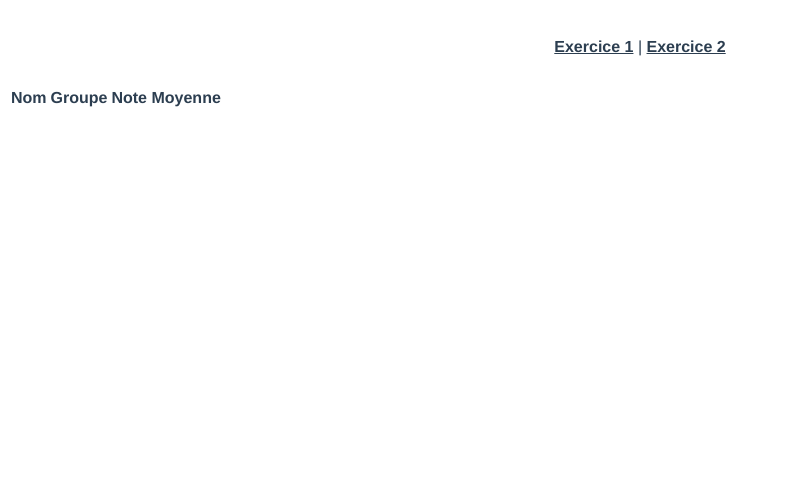
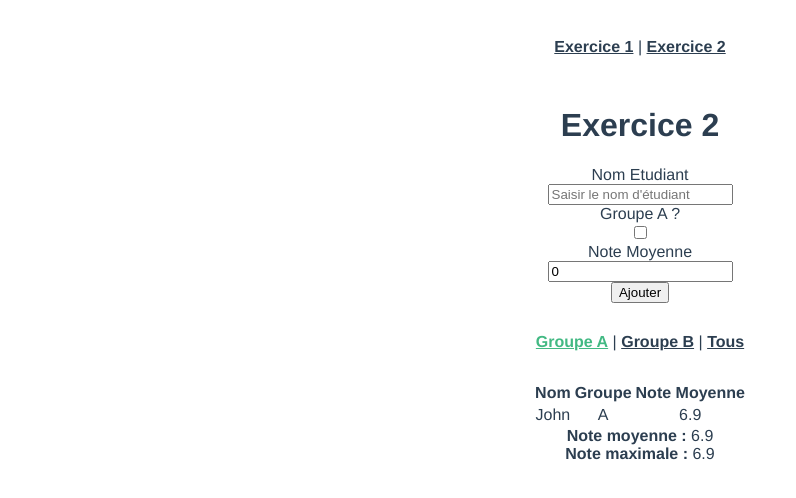
Before and after one commit to AFKBETO/S6Web, a Vue app in the folder TP3/helloworld/: page /ex2/grA in a window 1280 px wide. Shown: the top 498 px of the page, without its empty margins (0-796 px from the left). Built offline with nearby package versions, Linux system fonts and the light colour scheme.

Commit message:
Exo 2 done

```diff
--- a/TP3/helloworld/src/router/index.js
+++ b/TP3/helloworld/src/router/index.js
@@ -1,9 +1,7 @@
 import { createRouter, createWebHistory } from 'vue-router'
 import Exercice1View from '../views/Exercice1View.vue'
 import Exercice2View from '../views/Exercice2View.vue'
-import GroupeA from '../views/GroupeA.vue'
-import GroupeB from '../views/GroupeB.vue'
-import GroupeAB from '../views/GroupeAB.vue'
+import GroupeView from '../views/GroupeView.vue'
 
 const routes = [
   {
@@ -14,28 +12,21 @@ const routes = [
   {
     path: '/ex2',
     name: 'exo2',
-    component: Exercice2View
+    component: Exercice2View,
+    children: [
+      {
+        path: ':groupname',
+        component: GroupeView,
+        props: {
+          liste: (route) => ({query: route.query.liste})
+        }
+      },
+    ],
     // route level code-splitting
     // this generates a separate chunk (about.[hash].js) for this route
     // which is lazy-loaded when the route is visited.
     //component: () => import(/* webpackChunkName: "about" */ '../views/AboutView.vue')
-  },
-  {
-    path: '/ex2/grA',
-    name: 'groupeA',
-    component: GroupeA
-  },
-  {
-    path: '/ex2/grB',
-    name: 'groupeB',
-    component: GroupeB
-  },
-  {
-    path: '/ex2/grAB',
-    name: 'groupeAB',
-    component: GroupeAB
   }
-
 ]
 
 const router = createRouter({
--- a/TP3/helloworld/src/views/Exercice2View.vue
+++ b/TP3/helloworld/src/views/Exercice2View.vue
@@ -1,17 +1,20 @@
 <template>
   <div class="exo2">
     <h1>Exercice 2</h1>
+    <FormEtudiant @ajouter-etudiant="addEtudiant" />
     <nav>
-      <router-link to="/ex2/grA" :etudiants="etudiants">Groupe A</router-link> |
-      <router-link to="/ex2/grB" :etudiants="etudiants">Groupe B</router-link> |
-      <router-link to="/ex2/grAB" :etudiants="etudiants">Tous</router-link>
+      <router-link to="/ex2/grA">Groupe A</router-link> |
+      <router-link to="/ex2/grB">Groupe B</router-link> |
+      <router-link to="/ex2/grAB">Tous</router-link>
     </nav>
-    <router-view />
+    <router-view :liste="etudiants" />
   </div>
 
 </template>
 
 <script>
+import FormEtudiant from './FormEtudiant.vue'
+
 export default {
   data() {
     return {
@@ -28,6 +31,9 @@ export default {
         }
       ]
     }
+  },
+  components: {
+    FormEtudiant
   },
   computed: {
     getGroupeA(){
@@ -47,6 +53,11 @@ export default {
         }
       }
       return result
+    }
+  },
+  methods: {
+    addEtudiant(etudiant) {
+      this.etudiants.push(etudiant)
     }
   }
 }
--- /dev/null
+++ b/TP3/helloworld/src/views/FormEtudiant.vue
@@ -0,0 +1,43 @@
+<template>
+    <form>
+        <div>
+            <label for="nom">Nom Etudiant</label><br>
+            <input id="nom" type="text" v-model="nom" placeholder="Saisir le nom d'étudiant" required>
+        </div>
+        <div>
+            <label for="groupeA">Groupe A ?</label><br>
+            <input id="groupeA" type="checkbox" v-model="groupeA">
+        </div>
+        <div>
+            <label for="noteMoyenne">Note Moyenne</label><br>
+            <input id="noteMoyenne" type="number" max="20.0" v-model="noteMoyenne" placeholder="Saisir la note moyenne">
+        </div>
+        <button @click.prevent="ajouter">Ajouter</button>
+    </form>
+</template>
+
+<script>
+export default {
+    data(){
+        return {
+            nom: '',
+            groupeA: false,
+            noteMoyenne: 0.0
+        }
+    },
+    methods:{
+        ajouter(){
+            if (this.nom.length > 0) {
+                this.$emit('ajouter-etudiant', {
+                    nom: this.nom,
+                    groupeA: this.groupeA,
+                    noteMoyenne: (this.noteMoyenne > 20)? 20 : (this.noteMoyenne < 0)? 0 : this.noteMoyenne
+                })
+                this.titre = ''
+                this.groupeA = false
+                this.noteMoyenne = 0.0
+            }
+        }
+    }
+}
+</script>
--- a/TP3/helloworld/src/views/GroupeA.vue
+++ /dev/null
@@ -1,30 +0,0 @@
-<template>
-    <div>
-        <TableauNote :etudiants="etudiants" />
-    </div>
-</template>
-
-<script>
-import TableauNote from './TableauNote.vue'
-
-export default {
-    props: {
-        etudiants: Array
-    },
-    components: {
-        TableauNote
-    },
-    data() {
-        return {
-
-        }
-    },
-    methods: {
-
-    }
-}
-</script>
-
-<style>
-
-</style>
--- a/TP3/helloworld/src/views/GroupeAB.vue
+++ /dev/null
@@ -1,30 +0,0 @@
-<template>
-    <div>
-        <TableauNote :etudiants="etudiants" />
-    </div>
-</template>
-
-<script>
-import TableauNote from './TableauNote.vue'
-
-export default {
-    props: {
-        etudiants: Array
-    },
-    components: {
-        TableauNote
-    },
-    data() {
-        return {
-
-        }
-    },
-    methods: {
-
-    }
-}
-</script>
-
-<style>
-
-</style>
--- a/TP3/helloworld/src/views/GroupeB.vue
+++ /dev/null
@@ -1,30 +0,0 @@
-<template>
-    <div>
-        <TableauNote :etudiants="etudiants" />
-    </div>
-</template>
-
-<script>
-import TableauNote from './TableauNote.vue'
-
-export default {
-    props: {
-        etudiants: Array
-    },
-    components: {
-        TableauNote
-    },
-    data() {
-        return {
-
-        }
-    },
-    methods: {
-
-    }
-}
-</script>
-
-<style>
-
-</style>
--- /dev/null
+++ b/TP3/helloworld/src/views/GroupeView.vue
@@ -0,0 +1,89 @@
+<template>
+    <div>
+        <table>
+            <tr>
+                <th>Nom</th>
+                <th>Groupe</th>
+                <th>Note Moyenne</th>
+            </tr>
+            <tr v-for="etudiant in getListe" :key="etudiant.nom">
+                <td>{{etudiant.nom}}</td>
+                <td v-if="etudiant.groupeA">A</td>
+                <td v-else>B</td>
+                <td>{{etudiant.noteMoyenne}}</td>
+            </tr>
+        </table>
+        <strong>Note moyenne : </strong>{{ getMoyenne }}<br>
+        <strong>Note maximale : </strong>{{ getMax }}
+
+    </div>
+</template>
+
+<script>
+export default {
+    props: {
+        liste: {type: Array, required: true}
+    },
+    data() {
+        return {
+
+        }
+    },
+    computed: {
+        getListe(){
+            let result = []
+            for(let element of this.liste){
+                if(this.$route.params.groupname == 'grA' && !element.groupeA) {
+                    continue
+                }
+                if(this.$route.params.groupname == 'grB' && element.groupeA) {
+                    continue
+                }
+                result.push(element)
+            }
+            return(result)
+        },
+        getMoyenne(){
+            let result = 0.0
+            let count = 0
+            for(let element of this.liste){
+                if(this.$route.params.groupname == 'grA' && !element.groupeA) {
+                    continue
+                }
+                if(this.$route.params.groupname == 'grB' && element.groupeA) {
+                    continue
+                }
+                result += element.noteMoyenne
+                count ++
+            }
+            return result/count
+        },
+        getMax(){
+            let result = 0
+            for(let element of this.liste){
+                if(this.$route.params.groupname == 'grA' && !element.groupeA) {
+                    continue
+                }
+                if(this.$route.params.groupname == 'grB' && element.groupeA) {
+                    continue
+                }
+                if(result < element.noteMoyenne) {
+                    result = element.noteMoyenne
+                }
+            }
+            return result
+        }
+    },
+    methods: {
+
+    }
+}
+</script>
+
+<style>
+div {
+    display: block;
+    margin: auto;
+    width: fit-content;
+}
+</style>
--- a/TP3/helloworld/src/views/TableauNote.vue
+++ /dev/null
@@ -1,23 +0,0 @@
-<template>
-    <table>
-        <tr>
-            <th>Nom</th>
-            <th>Groupe</th>
-            <th>Note Moyenne</th>
-        </tr>
-        <tr v-for="etudiant in etudiants" :key="etudiant.nom">
-            <td>{{etudiant.nom}}</td>
-            <td v-if="etudiant.groupeA">A</td>
-            <td v-else>B</td>
-            <td>{{etudiant.noteMoyenne}}</td>
-        </tr>
-    </table>
-</template>
-
-<script>
-export default {
-    props: {
-        etudiants: Array
-    },
-}
-</script>
```
